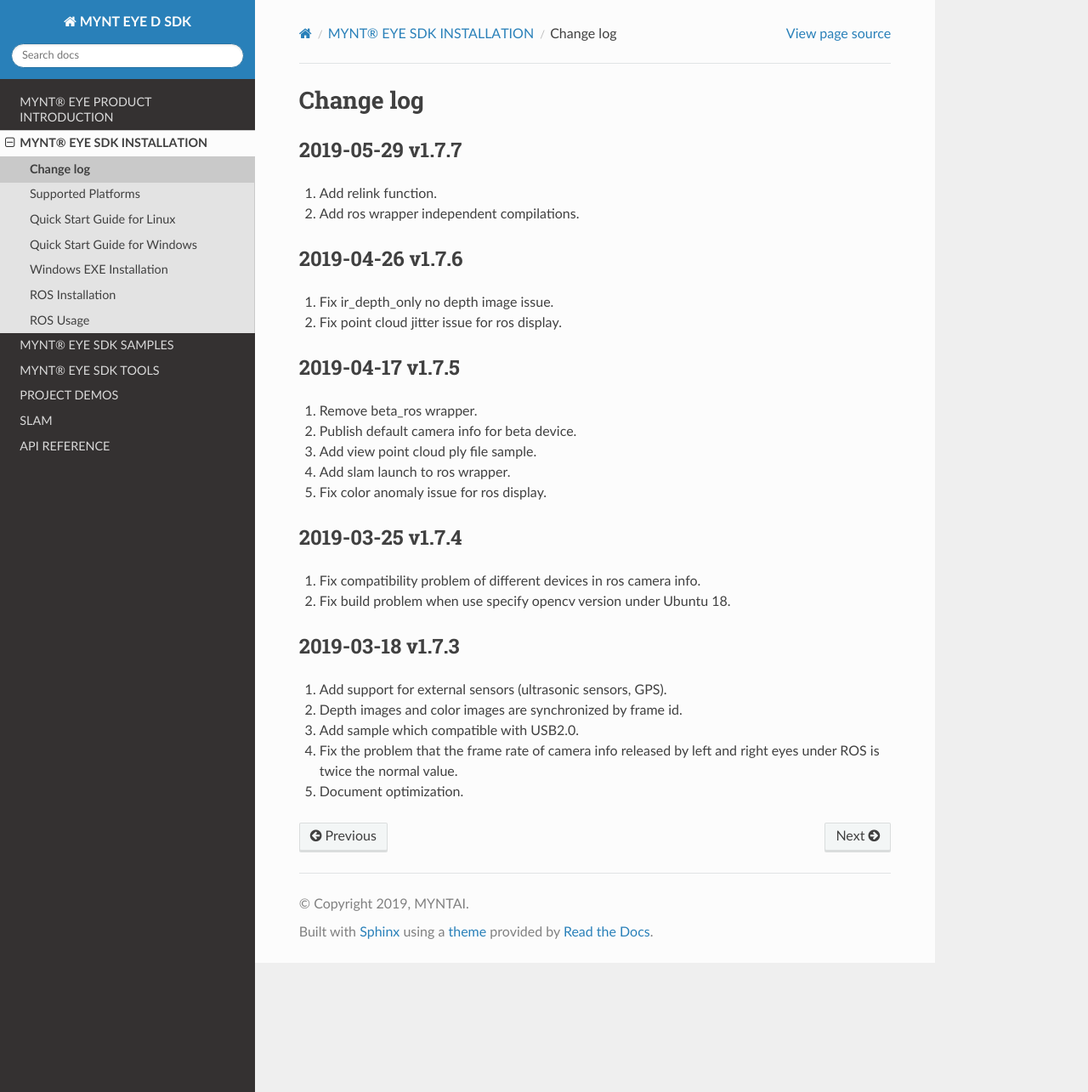
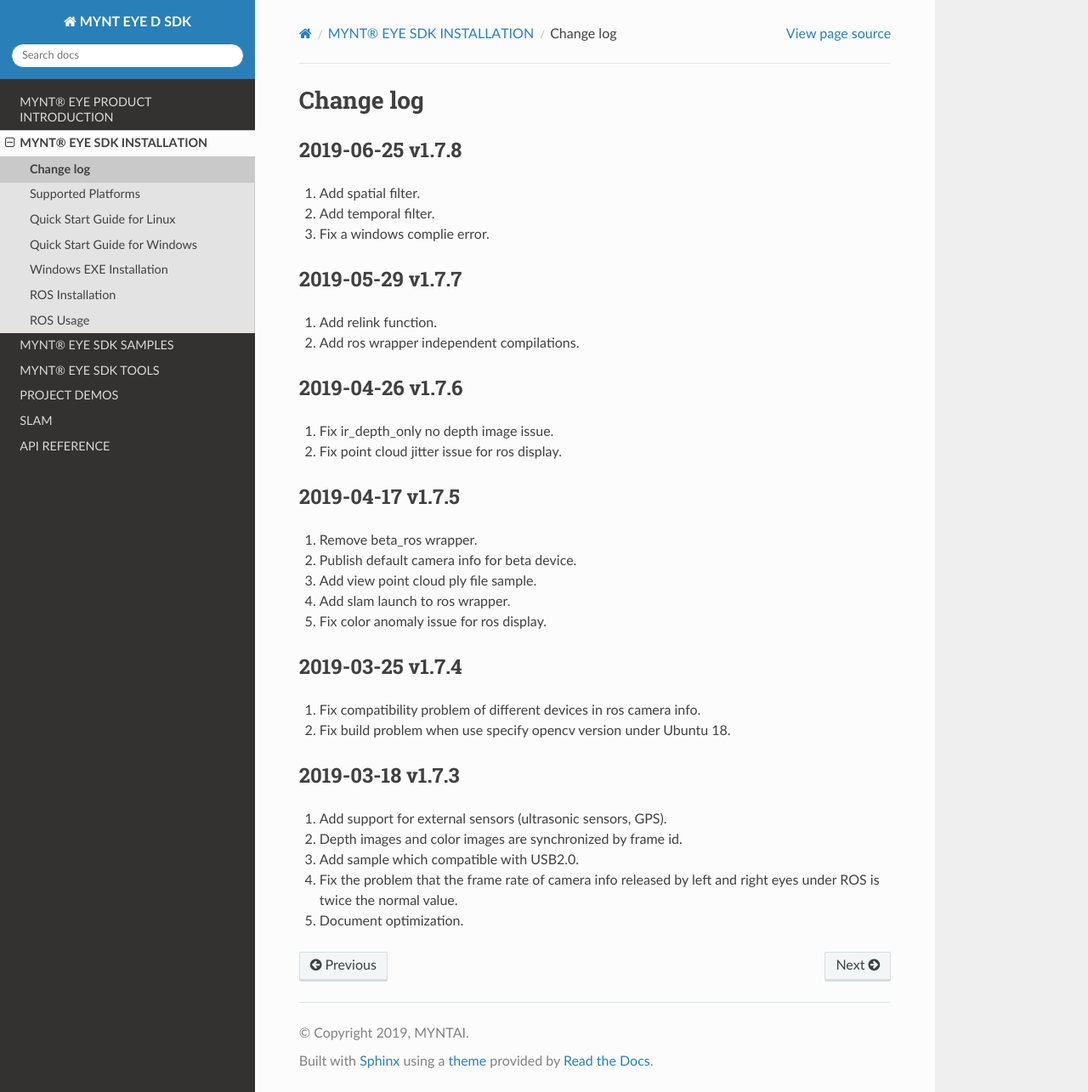
Before and after one commit to slightech/MYNT-EYE-D-SDK, a Sphinx documentation site: the page built from docs/installation/change_log.rst, in a window 1280 px wide and 1285 px high. Shown: the whole window at 85% size. Built offline with Sphinx 7.4.7 and the Read the Docs theme 2.0.0, drawn with Linux system fonts in a browser that asks for light colours.

Commit message:
fix(*): add change log of v1.7.8.

```diff
--- a/docs/installation/change_log.rst
+++ b/docs/installation/change_log.rst
@@ -2,6 +2,15 @@
 
 Change log
 ============
+
+2019-06-25 v1.7.8
+-------------------------
+
+1. Add spatial filter.
+
+2. Add temporal filter.
+
+3. Fix a windows complie error.
 
 2019-05-29 v1.7.7
 -------------------------
```
